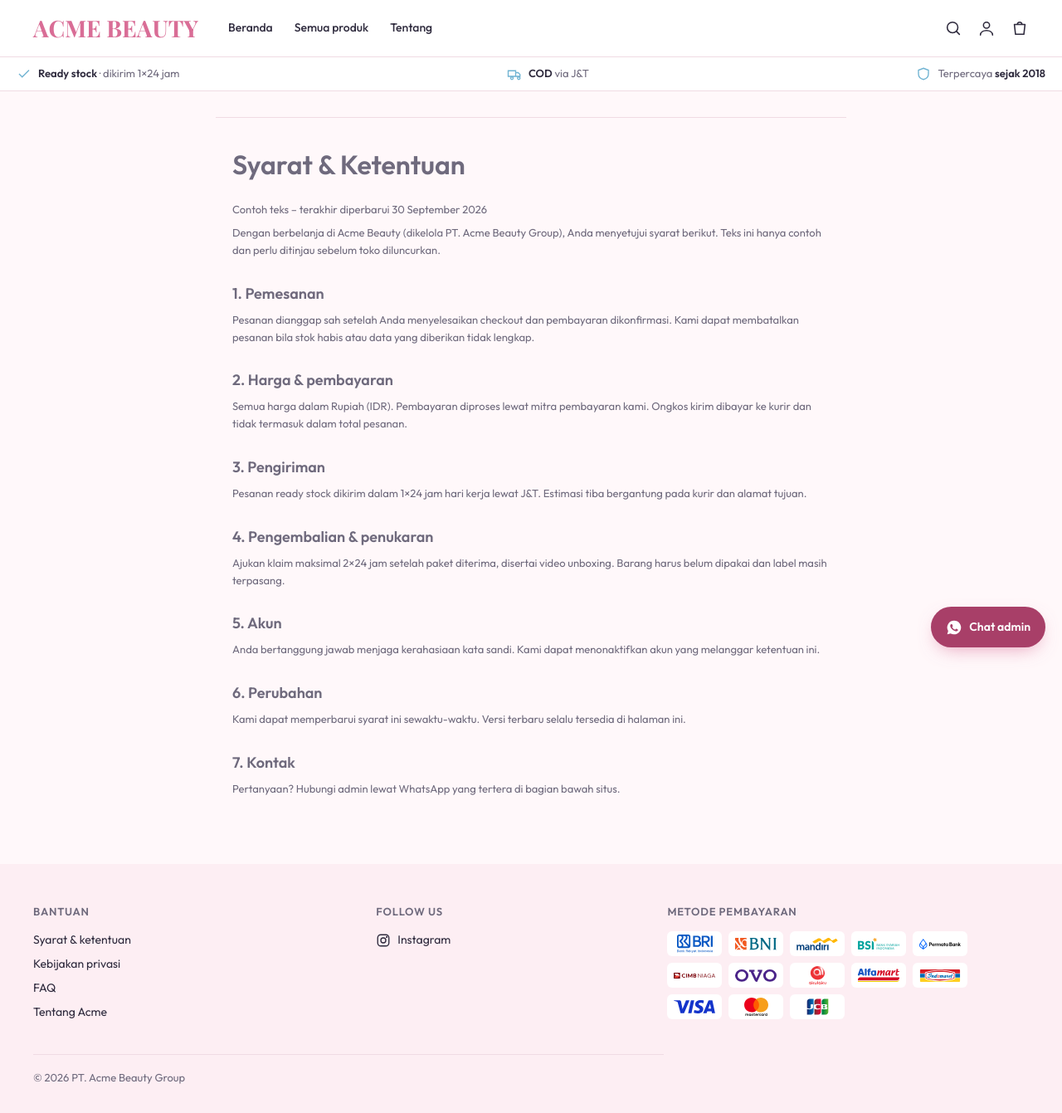
After one commit to darwix/ecommerce-poc, a WordPress theme: template woocommerce/theme/acme/page-terms-and-conditions.php in a window 1280 px wide. The commit adds this page. Shown: the whole page at 83% size. Run offline with PHP 8.4 and a stand-in for WordPress, Linux system fonts and the light colour scheme; the site name, menu and one post (Sample post) are stand-ins, and other content is empty.

Commit message:
feat: privacy policy and terms n condition

```diff
--- a/woocommerce/theme/acme/footer.php
+++ b/woocommerce/theme/acme/footer.php
@@ -2,7 +2,7 @@
 <footer>
 	<div class="wrap">
 		<div class="fgrid">
-			<div><h4>Bantuan</h4><a href="#">Pengiriman &amp; COD</a><a href="#">Syarat &amp; ketentuan</a><a href="#">Kebijakan privasi</a><a href="<?php echo esc_url(home_url('/faq/')); ?>">FAQ</a><a href="<?php echo esc_url(home_url('/about/')); ?>">Tentang Acme</a></div>
+			<div><h4>Bantuan</h4><a href="<?php echo esc_url(home_url('/terms-and-conditions/')); ?>">Syarat &amp; ketentuan</a><a href="<?php echo esc_url(home_url('/privacy-policy/')); ?>">Kebijakan privasi</a><a href="<?php echo esc_url(home_url('/faq/')); ?>">FAQ</a><a href="<?php echo esc_url(home_url('/about/')); ?>">Tentang Acme</a></div>
 			<div><h4>Follow us</h4><a class="ig" href="#" aria-label="Instagram Acme Beauty"><svg viewBox="0 0 24 24"><rect x="3" y="3" width="18" height="18" rx="5"/><circle cx="12" cy="12" r="4"/><circle cx="17.5" cy="6.5" r=".6"/></svg>Instagram</a></div>
 			<div><h4>Metode pembayaran</h4><div class="pay">
 				<?php foreach ($logos as $f => $alt) printf('<img src="%s" alt="%s" loading="lazy">', esc_url(get_theme_file_uri("assets/logos/$f.svg")), esc_attr($alt)); ?>
--- a/woocommerce/theme/acme/includes/checkout.php
+++ b/woocommerce/theme/acme/includes/checkout.php
@@ -141,7 +141,7 @@ add_filter('woocommerce_login_redirect', function ($redirect, $user) {
 // Terms line (mockup has one)
 add_action('woocommerce_review_order_after_submit', function () {
 	echo '<p class="terms">Dengan memesan, kamu setuju dengan <a href="' .
-		esc_url(get_privacy_policy_url() ?: '#') . '">Syarat &amp; ketentuan</a> kami.</p>';
+		esc_url(home_url('/terms-and-conditions/')) . '">Syarat &amp; ketentuan</a> kami.</p>';
 });
 
 // Remove WC's privacy policy text
--- /dev/null
+++ b/woocommerce/theme/acme/page-terms-and-conditions.php
@@ -0,0 +1,21 @@
+<?php get_header(); ?>
+<main id="content" class="wrap page-wrap legal">
+	<h1>Syarat &amp; Ketentuan</h1>
+	<p class="upd">Contoh teks – terakhir diperbarui 30 September 2026</p>
+	<p>Dengan berbelanja di Acme Beauty (dikelola PT. Acme Beauty Group), Anda menyetujui syarat berikut. Teks ini hanya contoh dan perlu ditinjau sebelum toko diluncurkan.</p>
+	<h2>1. Pemesanan</h2>
+	<p>Pesanan dianggap sah setelah Anda menyelesaikan checkout dan pembayaran dikonfirmasi. Kami dapat membatalkan pesanan bila stok habis atau data yang diberikan tidak lengkap.</p>
+	<h2>2. Harga &amp; pembayaran</h2>
+	<p>Semua harga dalam Rupiah (IDR). Pembayaran diproses lewat mitra pembayaran kami. Ongkos kirim dibayar ke kurir dan tidak termasuk dalam total pesanan.</p>
+	<h2>3. Pengiriman</h2>
+	<p>Pesanan ready stock dikirim dalam 1×24 jam hari kerja lewat J&amp;T. Estimasi tiba bergantung pada kurir dan alamat tujuan.</p>
+	<h2>4. Pengembalian &amp; penukaran</h2>
+	<p>Ajukan klaim maksimal 2×24 jam setelah paket diterima, disertai video unboxing. Barang harus belum dipakai dan label masih terpasang.</p>
+	<h2>5. Akun</h2>
+	<p>Anda bertanggung jawab menjaga kerahasiaan kata sandi. Kami dapat menonaktifkan akun yang melanggar ketentuan ini.</p>
+	<h2>6. Perubahan</h2>
+	<p>Kami dapat memperbarui syarat ini sewaktu-waktu. Versi terbaru selalu tersedia di halaman ini.</p>
+	<h2>7. Kontak</h2>
+	<p>Pertanyaan? Hubungi admin lewat WhatsApp yang tertera di bagian bawah situs.</p>
+</main>
+<?php get_footer();
--- a/woocommerce/theme/acme/style.css
+++ b/woocommerce/theme/acme/style.css
@@ -4104,6 +4104,27 @@ body.has-bar footer {
     margin-left: 0;
   }
 }
+/* legal pages (syarat & ketentuan, kebijakan privasi) */
+.legal {
+  max-width: 760px;
+}
+
+.legal h2 {
+  font-size: 18px;
+  font-weight: 600;
+  margin-top: 28px;
+}
+
+.legal p {
+  margin-top: 8px;
+  line-height: 1.6;
+}
+
+.legal .upd {
+  color: #6f6a7d;
+  font-size: 13px;
+}
+
 /* WooCommerce integration */
 .woo,
 .page-wrap {
```
Also changed, not shown: woocommerce/theme/acme/assets/css/_page.scss (+18 -0 lines), woocommerce/theme/acme/page-privacy-policy.php (added, +19 -0 lines), 1 other file.
